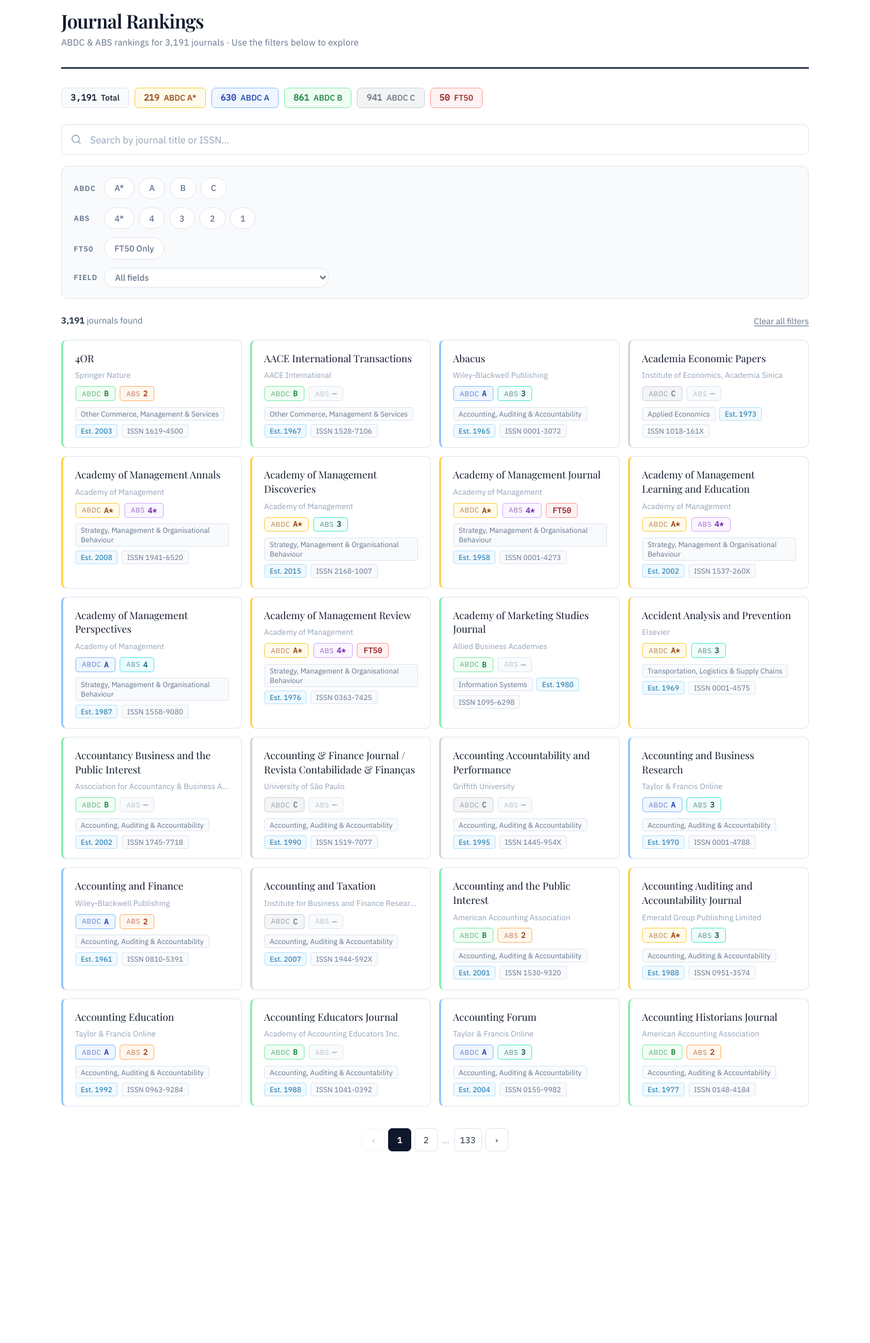
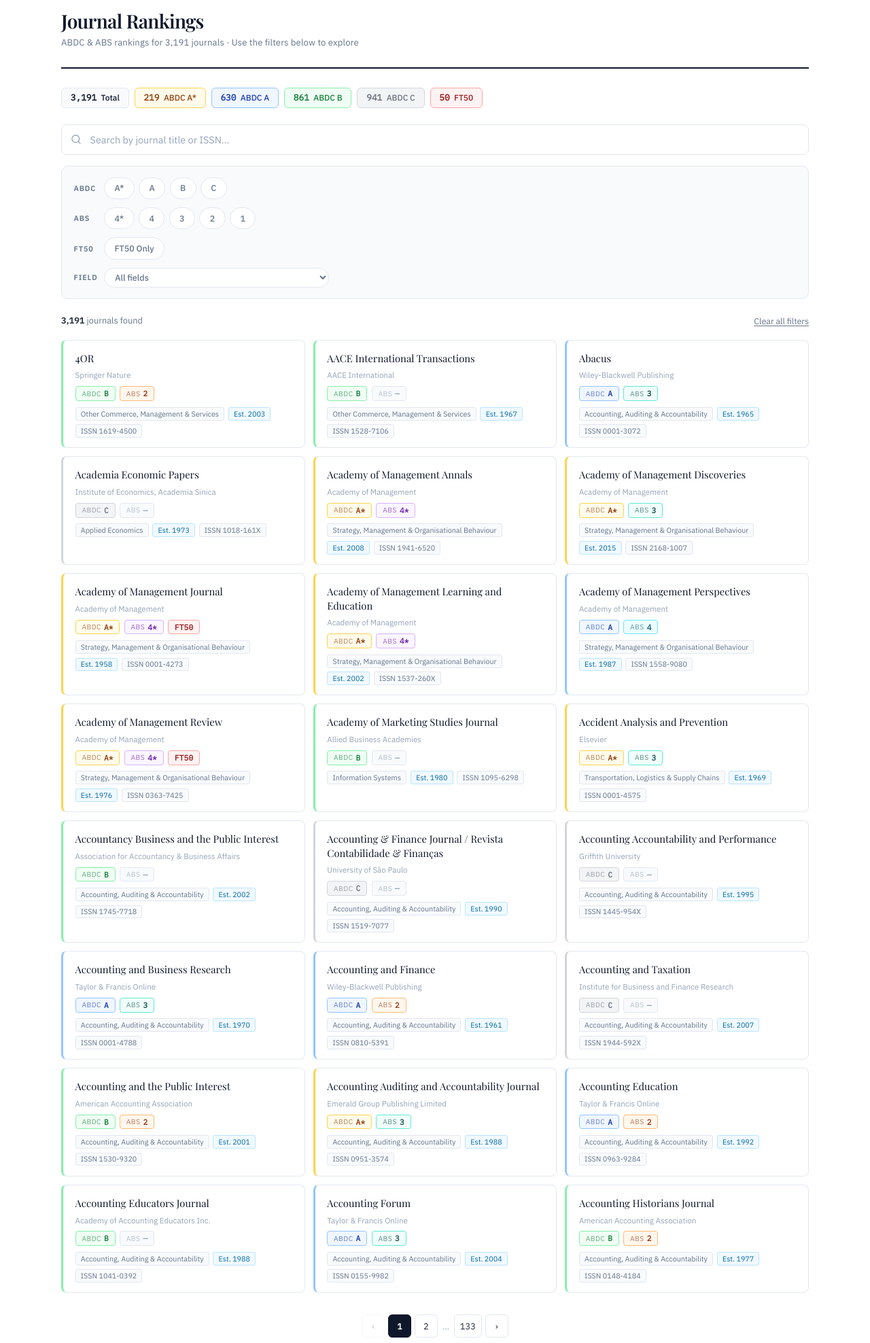
Before and after one commit to pawankb13/pawankb13.github.io, a Jekyll site: the page files/journals.html, which Jekyll copies as it is, in a window 1280 px wide. Shown: the whole page at 68% size. Built offline with Jekyll 4.4.1, drawn with Linux system fonts in a browser that asks for light colours; before the commit the page ends 1702 px from its top, so only the background shows below that.

Commit message:
Grid Updated

```diff
--- a/files/journals.html
+++ b/files/journals.html
@@ -214,7 +214,7 @@
 /* ── Grid ────────────────────────────────────────────────────── */
 #jrk .jrk-grid {
   display: grid;
-  grid-template-columns: repeat(auto-fill, minmax(240px, 1fr));
+  grid-template-columns: repeat(auto-fill, minmax(270px, 1fr));
   gap: 0.75rem;
 }
 
```
